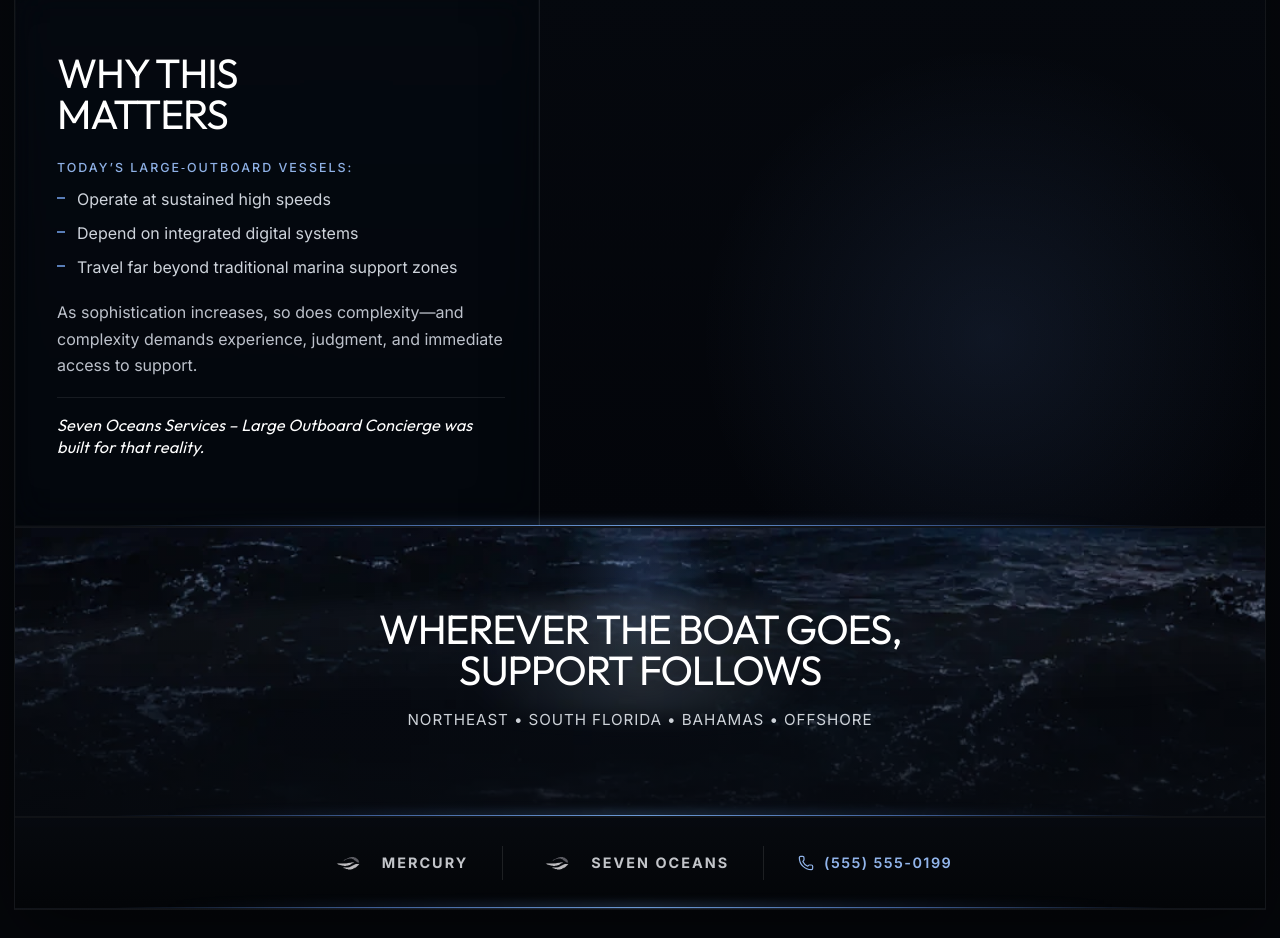
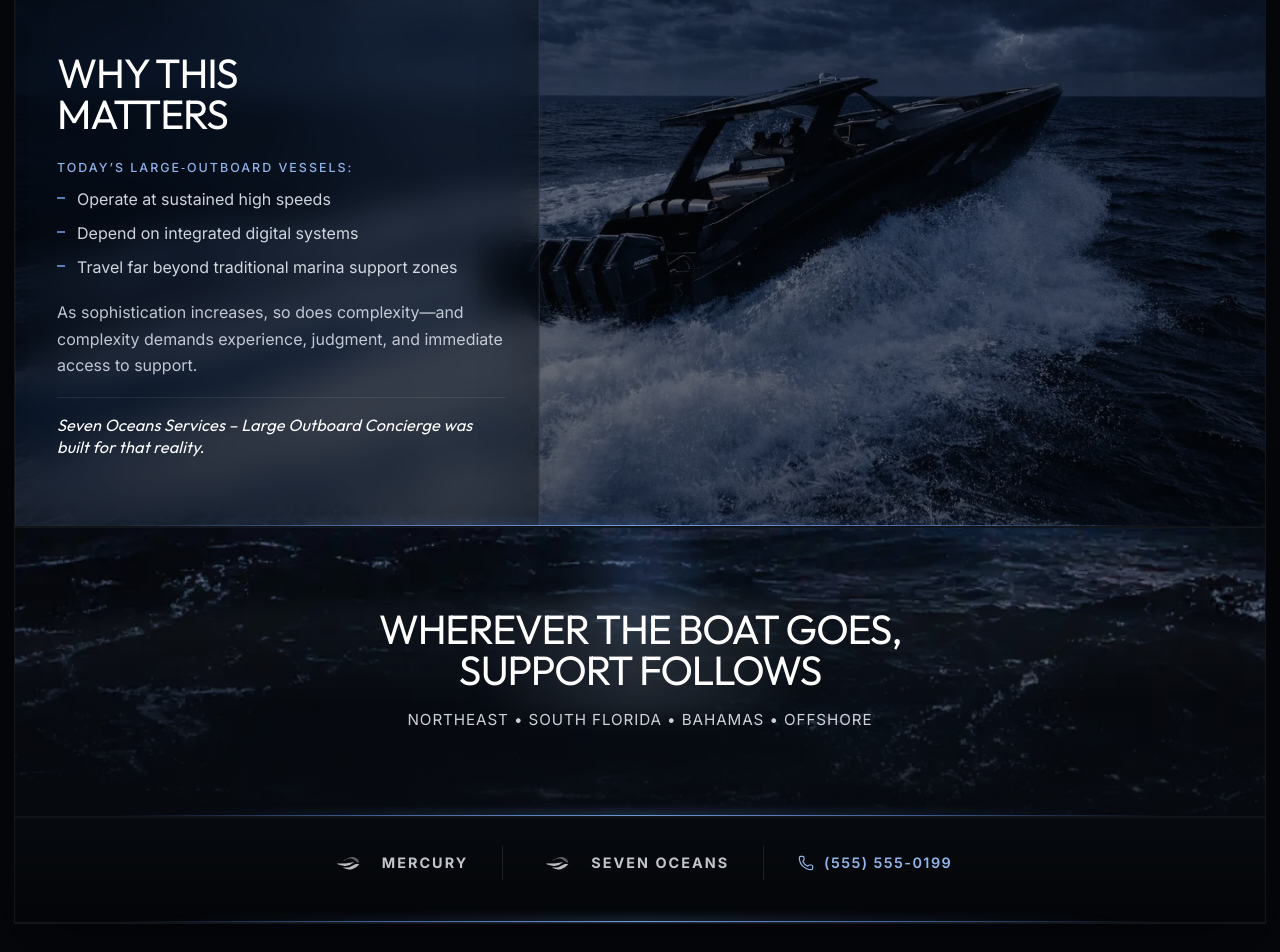
Before and after one commit to vasquezprince/seven-oceans, a React (Vite) app: page / in a window 1280 px wide. Shown: the part 2766-3718 px from the top of the page. Built offline with nearby package versions, Linux system fonts and the light colour scheme.

Commit message:
Add files via upload

```diff
--- a/src/components/Footer.tsx
+++ b/src/components/Footer.tsx
@@ -13,11 +13,17 @@ export default function Footer() {
         maxWidth: 'var(--page-max)',
         margin: '0 auto',
         display: 'flex',
+        flexDirection: 'column',
+        alignItems: 'center',
+        gap: 14,
+        padding: '28px 24px',
+      }}>
+      <div style={{
+        display: 'flex',
         alignItems: 'center',
         justifyContent: 'center',
         gap: 34,
         flexWrap: 'wrap',
-        padding: '28px 24px',
       }}>
         {/* Mercury */}
         <div style={{
@@ -87,6 +93,17 @@ export default function Footer() {
           {footer.phone}
         </a>
       </div>
+
+        {/* Copyright */}
+        <div style={{
+          color: 'rgba(200,210,225,.5)',
+          fontSize: '.75rem',
+          letterSpacing: '.08em',
+          textAlign: 'center',
+        }}>
+          {footer.copyright}
+        </div>
+      </div>
     </footer>
   )
 }
--- a/src/components/WhyItMattersSection.tsx
+++ b/src/components/WhyItMattersSection.tsx
@@ -14,14 +14,21 @@ export default function WhyItMattersSection() {
         overflow: 'hidden',
       }}
     >
-      {/* Generic dark blue-black background with subtle glow (mirrored position) */}
+      {/* Background image */}
       <div style={{
         position: 'absolute',
         inset: 0,
-        background: `
-          radial-gradient(circle at 78% 65%, rgba(118,167,255,.10), transparent 28%),
-          linear-gradient(180deg, rgba(5,8,14,.96), rgba(3,5,10,.99))
-        `,
+        backgroundImage: 'url(/images/why-this-matters.webp)',
+        backgroundSize: 'cover',
+        backgroundPosition: 'center',
+        backgroundRepeat: 'no-repeat',
+      }} />
+
+      {/* Dark tint for text legibility */}
+      <div style={{
+        position: 'absolute',
+        inset: 0,
+        background: 'linear-gradient(180deg, rgba(3,6,11,.45) 0%, rgba(3,6,11,.6) 100%)',
       }} />
 
       {/* Grid: text-side LEFT, image-side RIGHT (empty/gradient) */}
```
